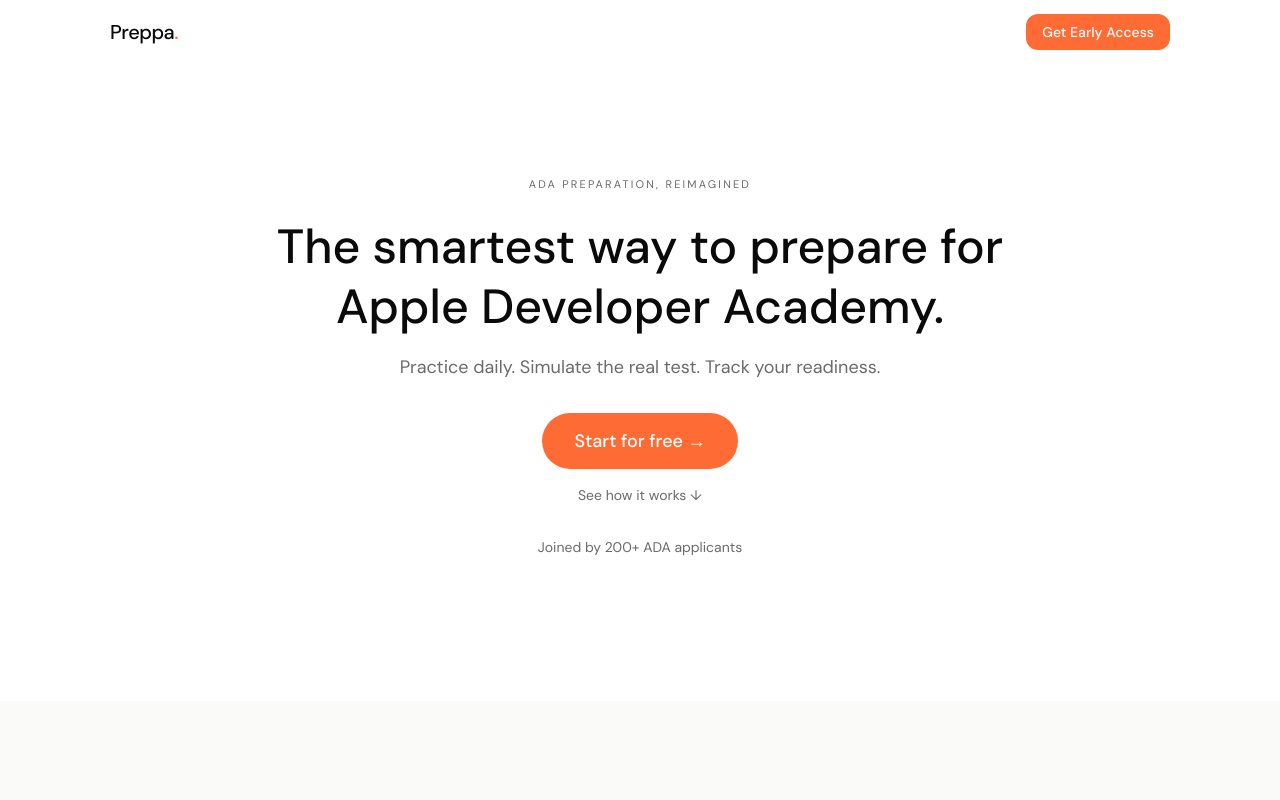
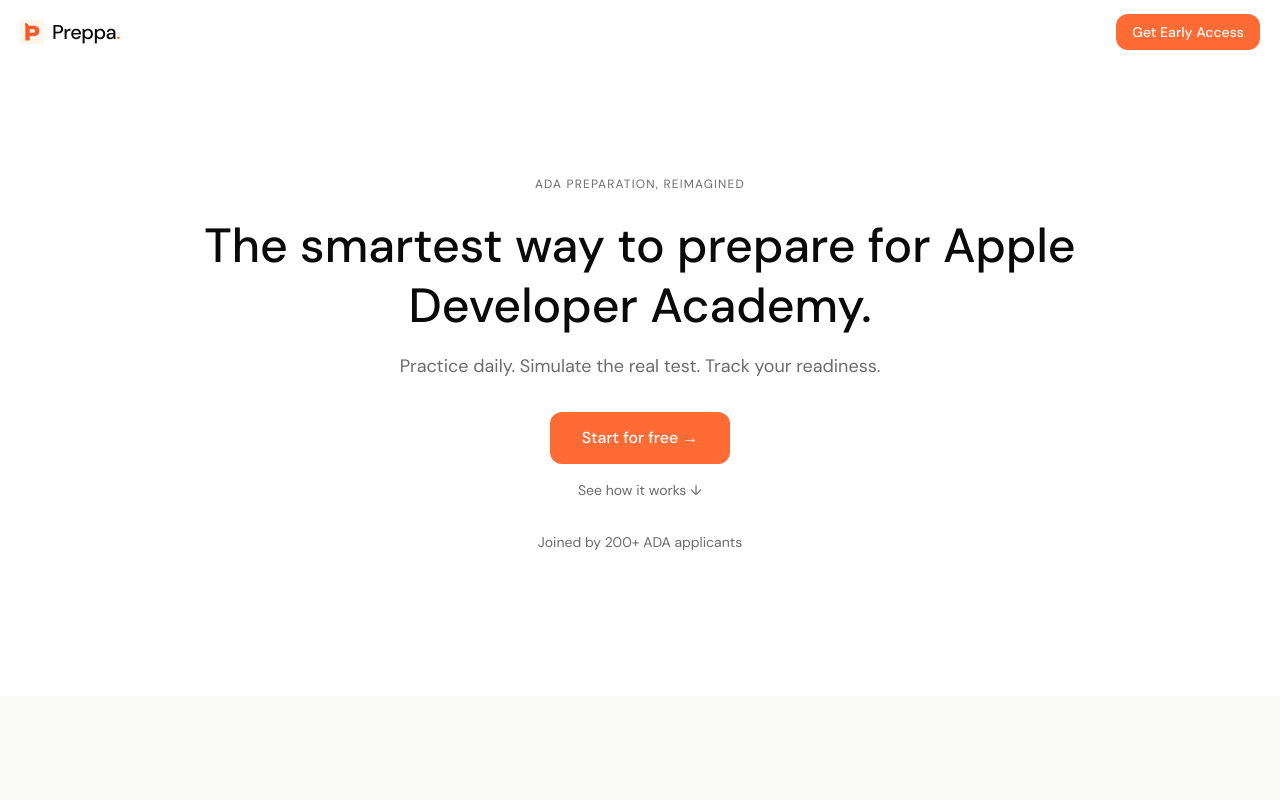
Before and after one commit to TraFost/preppa, a Next.js app: page / in a window 1280 px wide. Shown: the top 800 px of the page. Built offline with nearby package versions, Linux system fonts and the light colour scheme.

Commit message:
feat: enhance UI components with new styles and layout adjustments

```diff
--- a/src/app/globals.css
+++ b/src/app/globals.css
@@ -18,8 +18,17 @@
   --color-success: var(--success);
   --color-error: var(--error);
   --color-surface: var(--surface);
+
   --font-sans: var(--font-dm-sans);
   --font-serif: var(--font-instrument-serif);
+
+  --radius-button: 0.75rem;
+  --radius-card: 1.25rem;
+  --radius-input: 0.75rem;
+  --radius-full: 9999px;
+
+  --ease-spring: cubic-bezier(0.34, 1.56, 0.64, 1);
+  --ease-smooth: cubic-bezier(0.25, 0.46, 0.45, 0.94);
 }
 
 body {
--- a/src/components/landing/Footer.tsx
+++ b/src/components/landing/Footer.tsx
@@ -1,11 +1,18 @@
+import { Logo } from "@/components/logo"
+
 export function Footer() {
   return (
     <footer className="py-10 px-5">
-      <div className="max-w-[1100px] mx-auto flex flex-col sm:flex-row items-center justify-between gap-2">
-        <span className="text-sm font-medium">
-          Preppa<span className="text-accent">.</span>
+      <div className="max-w-screen-xl mx-auto flex flex-col sm:flex-row items-center justify-between gap-2">
+        <div className="flex items-center gap-2">
+          <Logo width={20} height={20} />
+          <span className="text-sm font-medium">
+            Preppa<span className="text-accent">.</span>
+          </span>
+        </div>
+        <span className="text-sm text-text-secondary">
+          Built for ADA applicants in Indonesia
         </span>
-        <span className="text-sm text-text-secondary">Built for ADA applicants in Indonesia</span>
       </div>
     </footer>
   )
--- a/src/components/landing/HeroSection.tsx
+++ b/src/components/landing/HeroSection.tsx
@@ -15,31 +15,42 @@
   return (
     <section className="pt-36 pb-28 md:pt-44 md:pb-36 px-5">
       <motion.div
-        className="max-w-[1100px] mx-auto text-center"
+        className="max-w-screen-xl mx-auto text-center"
         initial="initial"
         animate="animate"
         variants={stagger}
       >
-        <motion.p variants={fadeUp} className="text-[11px] tracking-[0.2em] text-text-secondary uppercase mb-6">
+        <motion.p
+          variants={fadeUp}
+          className="text-xs tracking-widest text-text-secondary uppercase mb-6"
+        >
           ADA Preparation, Reimagined
         </motion.p>
         <motion.h1
           variants={fadeUp}
-          className="text-[32px] md:text-[48px] font-medium leading-tight max-w-3xl mx-auto mb-4"
+          className="text-4xl md:text-5xl font-medium leading-tight max-w-4xl mx-auto mb-4"
         >
           The smartest way to prepare for Apple Developer Academy.
         </motion.h1>
-        <motion.p variants={fadeUp} className="text-text-secondary text-base md:text-lg mb-8">
+        <motion.p
+          variants={fadeUp}
+          className="text-text-secondary text-base md:text-lg mb-8"
+        >
           Practice daily. Simulate the real test. Track your readiness.
         </motion.p>
-        <motion.div variants={fadeUp} className="flex flex-col items-center gap-4">
-          <button className="bg-accent text-white rounded-full px-8 py-3.5 text-lg font-medium hover:opacity-90 transition-opacity">
+        <motion.div
+          variants={fadeUp}
+          className="flex flex-col items-center gap-4"
+        >
+          <button className="bg-accent text-white rounded-button px-8 py-3.5 text-base font-medium hover:opacity-90 transition-opacity">
             Start for free →
           </button>
           <button className="text-text-secondary text-sm hover:text-text-primary transition-colors">
             See how it works ↓
           </button>
-          <p className="text-text-secondary text-sm mt-4">Joined by 200+ ADA applicants</p>
+          <p className="text-text-secondary text-sm mt-4">
+            Joined by 200+ ADA applicants
+          </p>
         </motion.div>
       </motion.div>
     </section>
--- a/src/components/landing/Navbar.tsx
+++ b/src/components/landing/Navbar.tsx
@@ -1,6 +1,7 @@
 "use client"
 
 import { useState, useEffect } from "react"
+import { Logo } from "@/components/logo"
 
 export function Navbar() {
   const [scrolled, setScrolled] = useState(false)
@@ -17,11 +18,14 @@
         scrolled ? "bg-white/90 backdrop-blur-md" : "bg-transparent"
       }`}
     >
-      <div className="max-w-[1100px] mx-auto px-5 flex items-center justify-between h-16">
-        <span className="text-xl font-medium tracking-tight">
-          Preppa<span className="text-accent">.</span>
-        </span>
-        <button className="bg-accent text-white rounded-[12px] px-4 py-2 text-sm font-medium hover:opacity-90 transition-opacity">
+      <div className="max-w-screen-xl mx-auto px-5 flex items-center justify-between h-16">
+        <div className="flex items-center gap-2">
+          <Logo width={24} height={24} />
+          <span className="text-xl font-medium tracking-tight">
+            Preppa<span className="text-accent">.</span>
+          </span>
+        </div>
+        <button className="bg-accent text-white rounded-button px-4 py-2 text-sm font-medium hover:opacity-90 transition-opacity">
           Get Early Access
         </button>
       </div>
```
